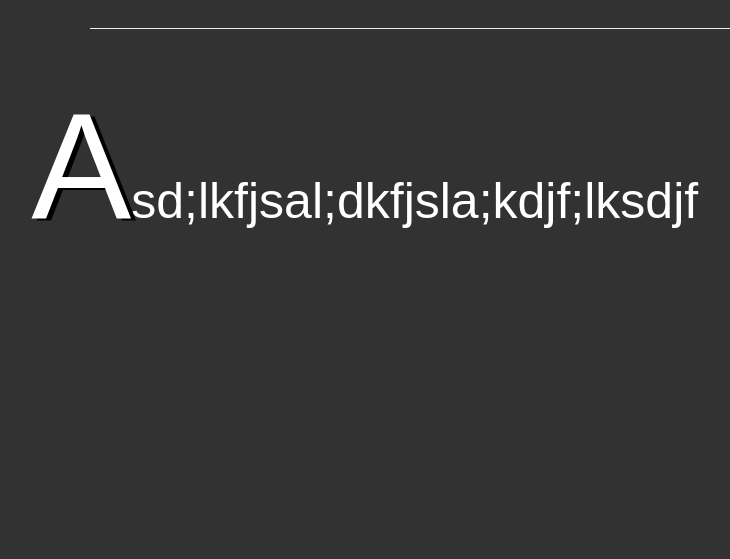
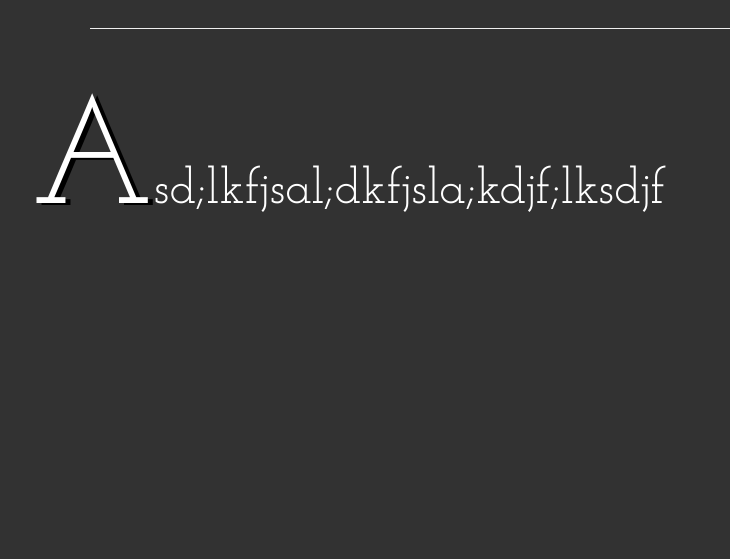
Before and after one commit to MikhailSobol/blog, a Django app: page /posts/10/ in a window 1280 px wide. Shown: the part 783-1342 px from the top of the page, without its empty margins (185-915 px from the left). Run offline with Django 3.2, Linux system fonts and the light colour scheme; data comes from the database, SQL or seed files in the repository; some libraries are stand-ins or nearby versions.

Commit message:
add includes

```diff
--- a/posts/templates/styles_and_scripts_including.html
+++ b/posts/templates/styles_and_scripts_including.html
@@ -11,6 +11,9 @@
 <link rel="stylesheet" type="text/css" href="{% static 'css/base.css' %}"/>
 <link rel="stylesheet" type="text/css" href="{% static 'css/posts.css' %}"/>
 <link rel="stylesheet" type="text/css" href="{% static 'css/detail.css' %}"/>
+<link rel="stylesheet" type="text/css" href="//fonts.googleapis.com/css?family=Josefin+Slab" />
+<link href='http://fonts.googleapis.com/css?family=Great+Vibes' rel='stylesheet' type='text/css'>
+
 
 <script>
     $(document).ready(function () {
@@ -45,12 +48,18 @@
             bg = bg.replace('url(','').replace(')','');
             $(this).css({background: 'linear-gradient(rgba(0, 0, 0, .7), rgba(0, 0, 0, .7)), url(' + bg + ')'});
             $(this).css("background-position", "right");
+            $(this).css("background-attachment", "fixed");
+{#            $(this).css("background-repeat", "no-repeat");#}
+{#            $(this).css("background-size", "cover");#}
         }, function() {
             var bg = $(this).css('background-image');
             bg = bg.substring(bg.lastIndexOf(' ', bg.length));
             bg = bg.replace('url(','').replace(')','');
             $(this).css("background", "url(" + bg + ")");
             $(this).css("background-position", "left");
+            $(this).css("background-attachment", "fixed");
+{#            $(this).css("background-repeat", "no-repeat");#}
+{#            $(this).css("background-size", "cover");#}
         });
     });
 </script>
```
